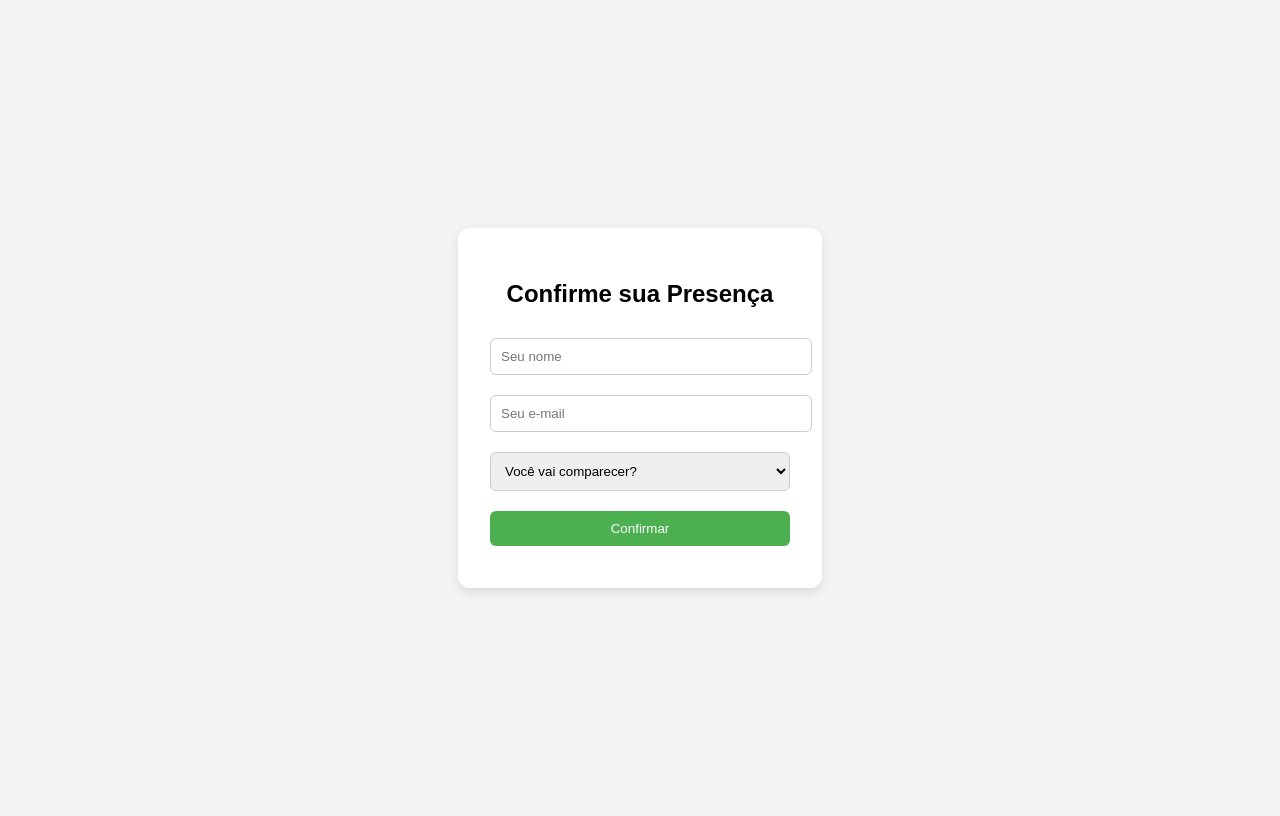
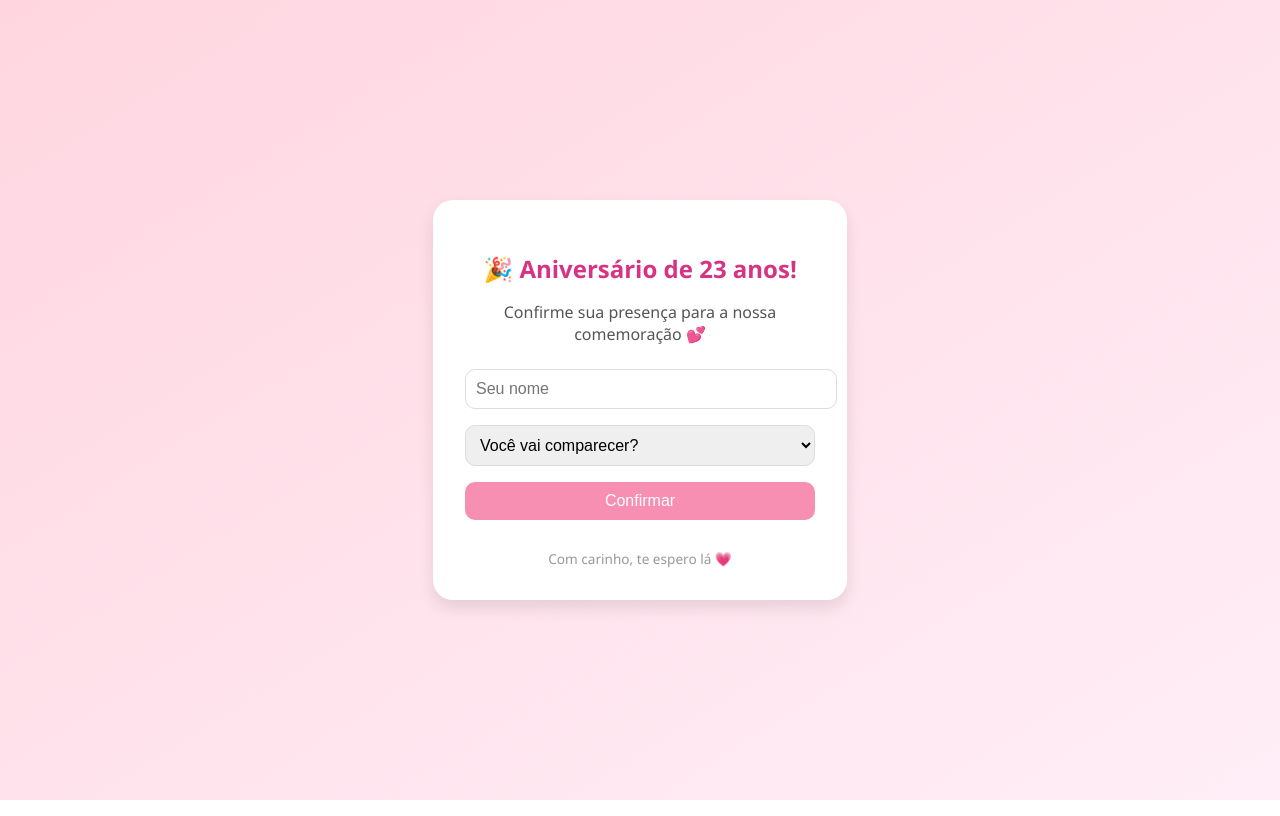
Before and after one commit to adriaraf159/potential-goggles, a plain HTML site: page index.html in a window 1280 px wide. Drawn offline with Linux system fonts and the light colour scheme.

Commit message:
Update index.html

```diff
--- a/index.html
+++ b/index.html
@@ -1,56 +1,85 @@
 <!DOCTYPE html>
 <html lang="pt-br">
 <head>
-  <meta charset="UTF-8">
-  <title>Confirmação de Presença</title>
+  <meta charset="UTF-8" />
+  <meta name="viewport" content="width=device-width, initial-scale=1.0" />
+  <title>Confirmar Presença 🎂</title>
   <style>
     body {
-      font-family: Arial, sans-serif;
-      background: #f3f3f3;
+      margin: 0;
+      padding: 0;
+      font-family: 'Segoe UI', sans-serif;
+      background: linear-gradient(to bottom right, #ffd6e0, #ffeef7);
       display: flex;
       justify-content: center;
       align-items: center;
       height: 100vh;
     }
-    .container {
-      background: white;
-      padding: 2em;
-      border-radius: 12px;
-      box-shadow: 0 4px 10px rgba(0,0,0,0.1);
-      width: 300px;
+
+    .card {
+      background-color: #ffffff;
+      padding: 2rem;
+      border-radius: 20px;
+      box-shadow: 0 8px 16px rgba(0,0,0,0.1);
       text-align: center;
+      max-width: 350px;
+      width: 100%;
     }
+
+    h2 {
+      color: #d63384;
+      margin-bottom: 0.5em;
+    }
+
+    p {
+      color: #555;
+      margin-bottom: 1.5em;
+    }
+
     input, select, button {
-      margin: 10px 0;
+      width: 100%;
       padding: 10px;
-      width: 100%;
-      border: 1px solid #ccc;
-      border-radius: 6px;
+      border-radius: 10px;
+      border: 1px solid #ddd;
+      margin-bottom: 1em;
+      font-size: 1em;
     }
+
     button {
-      background-color: #4CAF50;
+      background-color: #f78fb3;
       color: white;
       border: none;
       cursor: pointer;
+      transition: background 0.3s ease;
     }
+
     button:hover {
-      background-color: #45a049;
+      background-color: #f368e0;
+    }
+
+    .footer {
+      font-size: 0.85em;
+      color: #999;
+      margin-top: 1em;
     }
   </style>
 </head>
 <body>
-  <div class="container">
-    <h2>Confirme sua Presença</h2>
-    <form action="https://formspree.io/f/{SEU_CODIGO_AQUI}" method="POST">
-      <input type="text" name="nome" placeholder="Seu nome" required>
-      <input type="email" name="email" placeholder="Seu e-mail" required>
+  <div class="card">
+    <h2>🎉 Aniversário de 23 anos!</h2>
+    <p>Confirme sua presença para a nossa comemoração 💕</p>
+
+    <form action="https://formspree.io/f/{SEU_CODIGO}" method="POST">
+      <input type="text" name="nome" placeholder="Seu nome" required />
       <select name="presenca" required>
         <option value="">Você vai comparecer?</option>
-        <option value="Sim">Sim</option>
-        <option value="Não">Não</option>
+        <option value="Sim">Sim! Estarei lá 💃</option>
+        <option value="Não">Infelizmente não 😢</option>
       </select>
       <button type="submit">Confirmar</button>
     </form>
+
+    <div class="footer">Com carinho, te espero lá 💗</div>
   </div>
 </body>
 </html>
```
